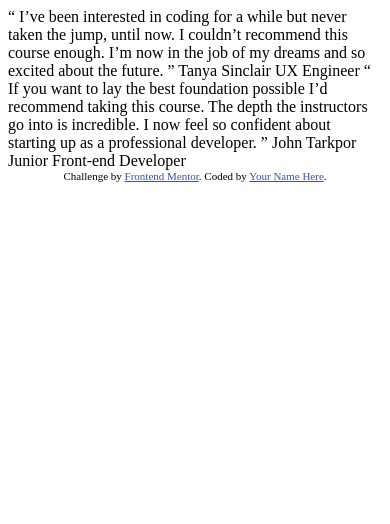
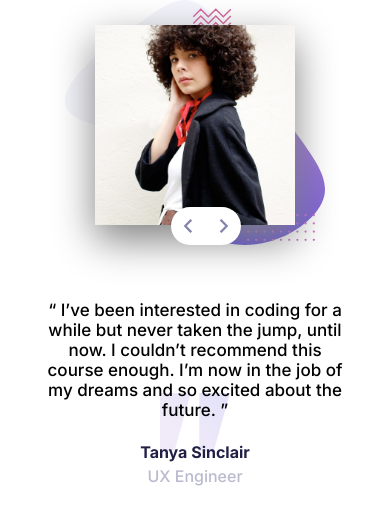
Before and after one commit to habibwritescode/coding-bootcamp-testimonials-slider, a plain HTML site: page index.html in a window 390 px wide. Drawn offline with Linux system fonts and the light colour scheme.

Commit message:
Finish build for mobile

```diff
--- a/index.html
+++ b/index.html
@@ -1,38 +1,49 @@
 <!DOCTYPE html>
 <html lang="en">
+
 <head>
   <meta charset="UTF-8">
-  <meta name="viewport" content="width=device-width, initial-scale=1.0"> <!-- displays site properly based on user's device -->
+  <meta name="viewport" content="width=device-width, initial-scale=1.0">
+  <link href="https://fonts.googleapis.com/css2?family=Inter:wght@300;500;700&display=swap" rel="stylesheet">
+  <link rel="stylesheet" href="style.css">
 
-  <link rel="icon" type="image/png" sizes="32x32" href="./images/favicon-32x32.png">
+  <title>Coding Bootcamp Testimonials Slider</title>
+</head>
 
-  <title>Frontend Mentor | Coding Bootcamp Testimonials Slider</title>
+<body>
+  <main>
+    <div class="slider-container">
+      <div class="slide">
+        <img class="slide-image" src="images/image-tanya.jpg" alt="">
+      </div>
+      <div class="slide">
+        <img class="slide-image" src="images/image-john.jpg" alt="">
+      </div>
+      <div class="button-cont">
+        <img class="prev" onclick="plusSlides(-1), plusQuotes(-1)" src="images/icon-prev.svg" alt="">
+        <img class="next" onclick="plusSlides(1), plusQuotes(1)" src="images/icon-next.svg" alt="">
+      </div>
+    </div>
 
-  <!-- Feel free to remove these styles or customise in your own stylesheet 👍 -->
-  <style>
-    .attribution { font-size: 11px; text-align: center; }
-    .attribution a { color: hsl(228, 45%, 44%); }
-  </style>
-</head>
-<body>
+    <div class="quotes-container">
+      <div class="quote">
+        <p>“ I’ve been interested in coding for a while but never taken the jump, until now.
+          I couldn’t recommend this course enough. I’m now in the job of my dreams and so
+          excited about the future. ”</p>
+        <span class="name">Tanya Sinclair</span>
+        <span class="role">UX Engineer</span>
+      </div>
 
-  “ I’ve been interested in coding for a while but never taken the jump, until now.
-  I couldn’t recommend this course enough. I’m now in the job of my dreams and so
-  excited about the future. ”
+      <div class="quote">
+        <p>“ If you want to lay the best foundation possible I’d recommend taking this course.
+          The depth the instructors go into is incredible. I now feel so confident about
+          starting up as a professional developer. ”</p>
+        <span class="name">John Tarkpor</span>
+        <span class="role">Junior Front-end Developer</span>
+      </div>
+    </div>
+  </main>
+  <script src="script.js"></script>
+</body>
 
-  Tanya Sinclair
-  UX Engineer
-
-  “ If you want to lay the best foundation possible I’d recommend taking this course.
-  The depth the instructors go into is incredible. I now feel so confident about
-  starting up as a professional developer. ”
-
-  John Tarkpor
-  Junior Front-end Developer
-
-  <div class="attribution">
-    Challenge by <a href="https://www.frontendmentor.io?ref=challenge" target="_blank">Frontend Mentor</a>.
-    Coded by <a href="#">Your Name Here</a>.
-  </div>
-</body>
 </html>
--- /dev/null
+++ b/script.js
@@ -0,0 +1,45 @@
+let slideIndex = 1;
+showSlides(slideIndex);
+
+let quoteIndex = 1;
+showQuotes(quoteIndex);
+
+// Next/previous controls
+function plusSlides(n) {
+    showSlides(slideIndex += n);
+}
+
+function plusQuotes(n) {
+    showQuotes(quoteIndex += n);
+}
+
+// Thumbnail image controls
+function currentSlide(n) {
+    showSlides(slideIndex = n);
+}
+
+function currentQuote(n) {
+    showQuotes(quoteIndex = n);
+}
+
+function showSlides(n) {
+    let i;
+    let slides = document.getElementsByClassName("slide");
+    if (n > slides.length) { slideIndex = 1 }
+    if (n < 1) { slideIndex = slides.length }
+    for (i = 0; i < slides.length; i++) {
+        slides[i].style.display = "none";
+    }
+    slides[slideIndex - 1].style.display = "block";
+}
+
+function showQuotes(n) {
+    let i;
+    let quotes = document.getElementsByClassName("quote");
+    if (n > quotes.length) { quoteIndex = 1 }
+    if (n < 1) { quoteIndex = quotes.length }
+    for (i = 0; i < quotes.length; i++) {
+        quotes[i].style.display = "none";
+    }
+    quotes[quoteIndex - 1].style.display = "block";
+}
--- /dev/null
+++ b/style.css
@@ -0,0 +1,113 @@
+* {
+    margin: 0;
+    padding: 0;
+    box-sizing: border-box;
+}
+
+body{
+    font-family: 'Inter', sans-serif;
+    background: url(images/pattern-curve.svg) no-repeat fixed;
+    background-position: bottom;
+    background-size: 100% 70px;
+    height: 100vh;
+}
+
+main{
+    display: flex;
+    flex-direction: column;
+    width: 80vw;
+    margin: 0 auto;
+}
+
+.slider-container{
+    position: relative;
+    padding-top: 25px;
+    background: url(images/pattern-bg.svg) no-repeat fixed;
+    background-size: 260px;
+    background-position: top;
+    height: 260px;
+}
+
+.slide{
+    height: 200px;
+    width: 200px;
+    margin: 0 auto;
+    box-shadow: 0 15px 38px gray;
+    display: none;
+}
+
+.slide-image{
+    height: 100%;
+}
+
+.button-cont{
+    display: flex;
+    justify-content: space-between;
+    width: 70px;
+    position: absolute;
+    bottom: 15px;
+    right: 110px;
+    background-color: white;
+    padding: 12px;
+    border-radius: 20px;
+}
+
+.prev, .next{
+    cursor: pointer;
+    height: 14px;
+}
+
+.quotes-container{
+    background: url(images/pattern-quotes.svg) no-repeat fixed;
+    background-position: center;
+    padding-top: 40px;
+    background-size: 70px;
+}
+
+.quote{
+    display: none;
+}
+
+.quote p{
+    text-align: center;
+    font-size: 17px;
+    margin-bottom: 20px;
+}
+
+span{
+    text-align: center;
+    display: block;
+    line-height: 1.5;
+}
+.name{
+    color: hsl(240, 38%, 20%);
+    font-weight: 700;
+}
+
+.role{
+    color: hsl(240, 18%, 77%);
+}
+
+@media only screen and (min-width: 768px) {
+main{
+    /* flex-direction: row-reverse; */
+    /* text-align: center; */
+    width: 90vw;
+    height: 100vh;
+}
+.slider-container{
+    /* padding-top: 25px; */
+    background-size: 400px;
+    /* background-position: right; */
+    height: 560px;
+}
+
+.quotes-container{
+    width: 400px;
+}
+}
+
+
+@media only screen and (min-width: 992px) {
+
+}
```
Also changed, not shown: images/favicon-32x32.png (deleted).
